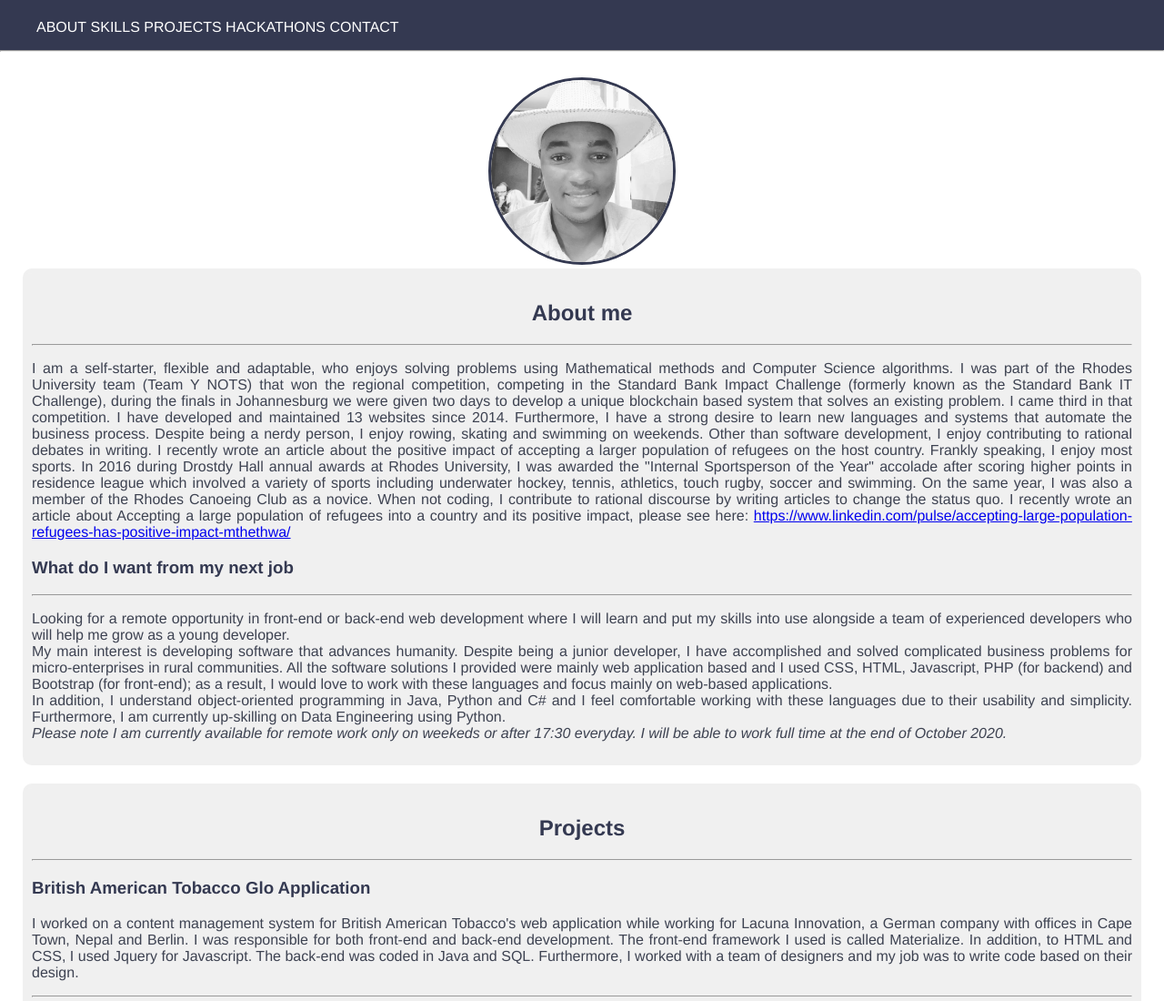
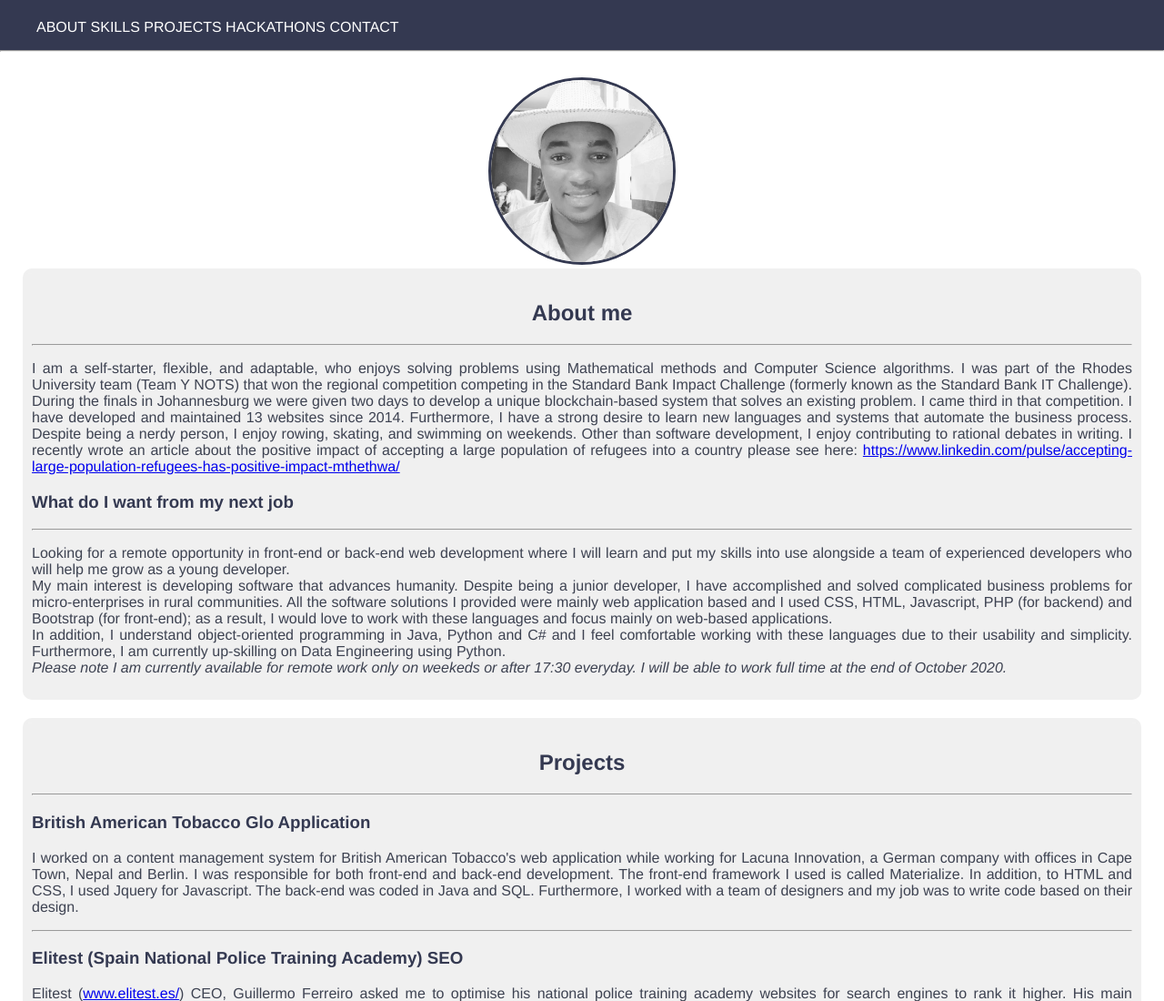
Before and after one commit to zwelisha/portfolio, a website: page index.html in a window 1280 px wide. Shown: the top 1100 px of the page at 91% size. Drawn offline with Linux system fonts and the light colour scheme.

Commit message:
Fixed the about me section grammar

```diff
--- a/assets/css/main.css
+++ b/assets/css/main.css
@@ -106,7 +106,6 @@ footer{
 .col{
   justify-content: center;
   display: grid;
-  gri
 }
 /*Mobile phone style */
 @media (max-width: 840px) {
--- a/index.html
+++ b/index.html
@@ -29,26 +29,14 @@
           <center><h1>About me</h1></center>
           <hr>
           <p>
-              I am a self-starter, flexible and adaptable, who enjoys solving problems using Mathematical methods and Computer Science algorithms.
-              I was part of the Rhodes University team (Team Y NOTS) that won the regional competition, competing in the Standard Bank Impact Challenge
-              (formerly known as the Standard Bank IT Challenge),
-              during the finals in Johannesburg we were given two days to develop a unique blockchain based system that solves an existing problem.
-              I came third in that competition.
-
-              I have developed and maintained 13 websites since 2014. Furthermore,
-              I have a strong desire to learn new languages and systems that automate the business process.
-
-              Despite being a nerdy person, I enjoy rowing, skating and swimming on weekends. Other than software development,
-              I enjoy contributing to rational debates in writing.
-              I recently wrote an article about the positive impact of accepting a larger population of refugees on the host country.
-              Frankly speaking, I enjoy most sports. In 2016 during Drostdy Hall annual awards at Rhodes University, I was awarded the
-              "Internal Sportsperson of the Year" accolade after scoring higher points in residence league which involved a variety of sports
-              including underwater hockey, tennis, athletics, touch rugby, soccer and swimming. On the same year, I was also a member of the
-              Rhodes Canoeing Club as a novice.
-
-              When not coding, I contribute to rational discourse by writing articles to change the status quo.
-
-              I recently wrote an article about Accepting a large population of refugees into a country and its positive impact,
+            I am a self-starter, flexible, and adaptable, who enjoys solving problems using Mathematical methods and Computer Science algorithms.
+            I was part of the Rhodes University team (Team Y NOTS) that won the regional competition competing in the
+            Standard Bank Impact Challenge (formerly known as the Standard Bank IT Challenge).
+            During the finals in Johannesburg we were given two days to develop a unique blockchain-based system that solves an existing problem.
+            I came third in that competition. I have developed and maintained 13 websites since 2014. Furthermore,
+            I have a strong desire to learn new languages and systems that automate the business process. Despite being a nerdy person,
+            I enjoy rowing, skating, and swimming on weekends. Other than software development, I enjoy contributing to rational debates in writing.
+            I recently wrote an article about the positive impact of accepting a large population of refugees into a country
               please see here: <a href="https://www.linkedin.com/pulse/accepting-large-population-refugees-has-positive-impact-mthethwa/">
                   https://www.linkedin.com/pulse/accepting-large-population-refugees-has-positive-impact-mthethwa/
               </a>
```
Also changed, not shown: 1 other file.
